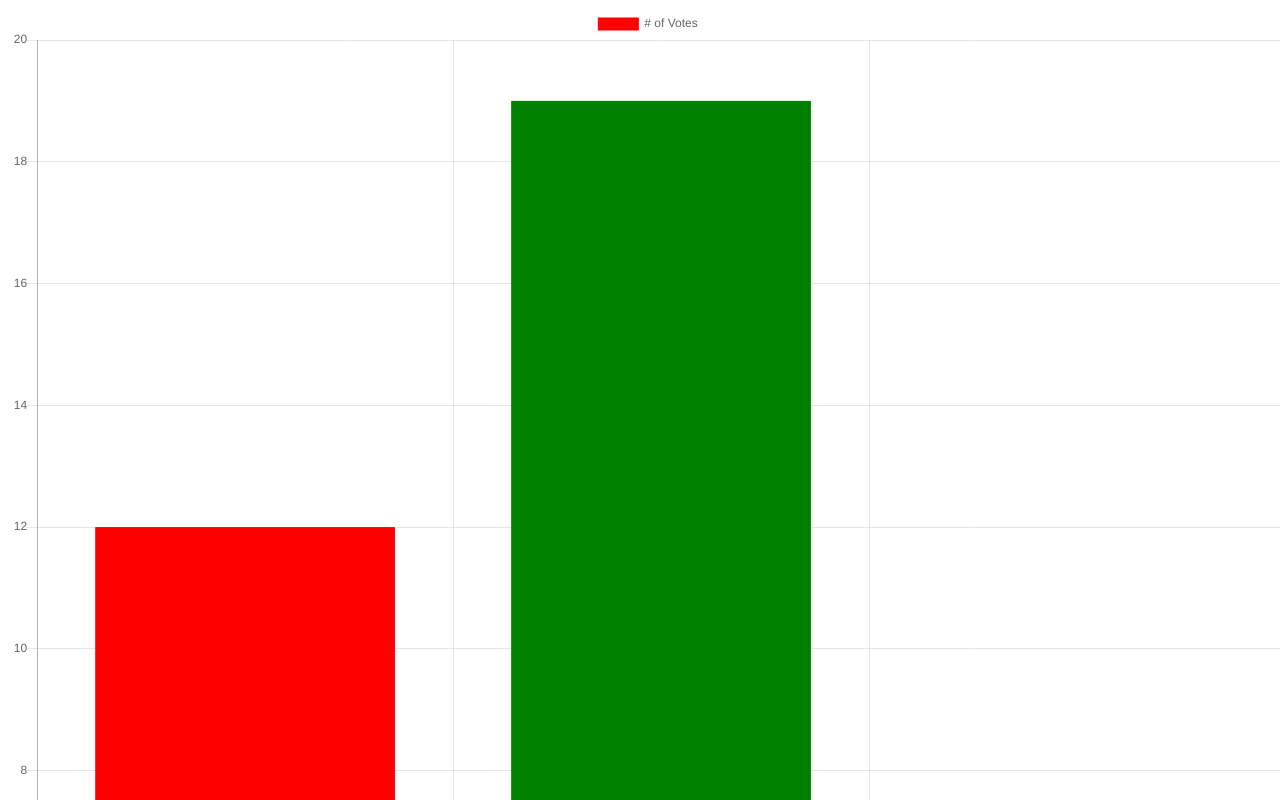
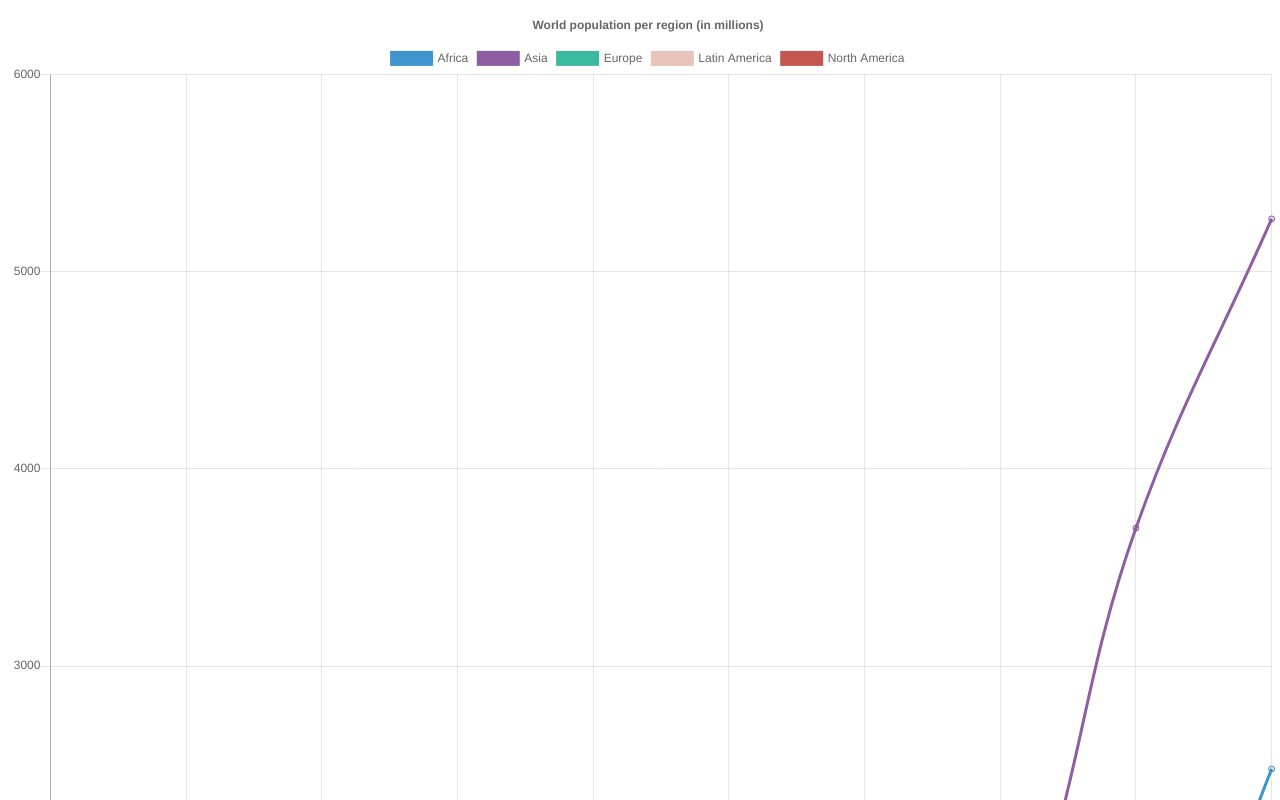
Before and after one commit to CodeKrakken/algorithm-timer, a website: page index.html in a window 1280 px wide. Shown: the top 800 px of the page. Drawn offline with nearby package versions, Linux system fonts and the light colour scheme.

Commit message:
Add line chart example

```diff
--- a/index.html
+++ b/index.html
@@ -1,3 +1,3 @@
 <script src='https://cdn.jsdelivr.net/npm/chart.js@2.9.3/dist/Chart.min.js'></script>
-<canvas id="chart" width="400" height="400"></canvas>
+<canvas id="line-chart" width="400" height="400"></canvas>
 <script src='script.js'></script>
--- a/script.js
+++ b/script.js
@@ -1,48 +1,39 @@
-const ctx = document.getElementById('chart').getContext('2d');
-const chart = new Chart(ctx, {
-  type: 'bar',
+new Chart(document.getElementById("line-chart"), {
+  type: 'line',
   data: {
-    labels: ['red', 'green', 'blue'],
+    labels: [1500,1600,1700,1750,1800,1850,1900,1950,1999,2050],
     datasets: [{
-      label: '# of Votes',
-      data: [12, 19, 3],
-      backgroundColor: [
-        'red',
-        'green',
-        'blue'
-      ],
-      borderColor: [
-        'red',
-        'green',
-        'blue'
-      ],
-      borderWidth: 1
-    }]
+        data: [86,114,106,106,107,111,133,221,783,2478],
+        label: "Africa",
+        borderColor: "#3e95cd",
+        fill: false
+      }, {
+        data: [282,350,411,502,635,809,947,1402,3700,5267],
+        label: "Asia",
+        borderColor: "#8e5ea2",
+        fill: false
+      }, {
+        data: [168,170,178,190,203,276,408,547,675,734],
+        label: "Europe",
+        borderColor: "#3cba9f",
+        fill: false
+      }, {
+        data: [40,20,10,16,24,38,74,167,508,784],
+        label: "Latin America",
+        borderColor: "#e8c3b9",
+        fill: false
+      }, {
+        data: [6,3,2,2,7,26,82,172,312,433],
+        label: "North America",
+        borderColor: "#c45850",
+        fill: false
+      }
+    ]
   },
   options: {
-    scales: {
-      yAxes: [{
-        ticks: {
-          beginAtZero: true
-        }
-      }]
+    title: {
+      display: true,
+      text: 'World population per region (in millions)'
     }
   }
 });
-
-
-console.time();
-
-
-
-// Algorithm to time goes here
-let array = []
-for(let i = 0; i < 10000; i++) {
-  array.push(i)
-}
-console.log(array.length)
-
-
-
-
-console.timeEnd();
```
